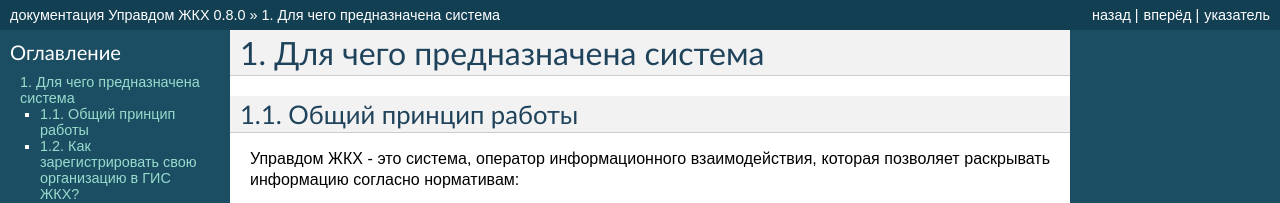
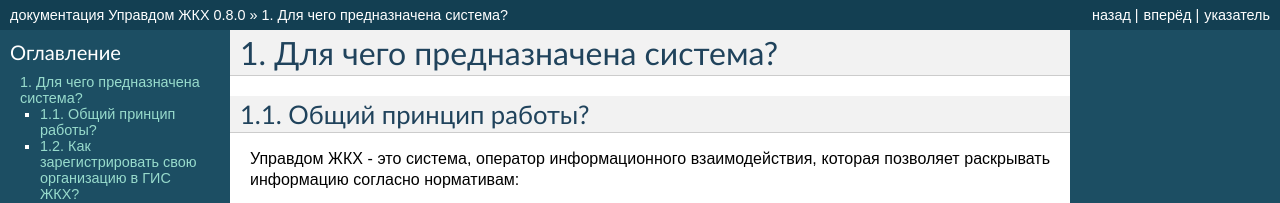
Before and after one commit to UpravdomGKH/UpravdomGKH.readthedocs.org, a Sphinx documentation site: the page built from docs/source/01-beginning-of-work/index.rst, in a window 1280 px wide and 900 px high. Shown: the top 203 px of the window. Built offline with Sphinx 7.4.7, drawn with Linux system fonts in a browser that asks for light colours; some of the changed text lies outside the part shown.

Commit message:
Обновление раздел 1

```diff
--- a/docs/source/01-beginning-of-work/1.1.rst
+++ b/docs/source/01-beginning-of-work/1.1.rst
@@ -1,4 +1,4 @@
-Общий принцип работы
+Общий принцип работы?
 --------------
 
 Управдом ЖКХ - это система, оператор информационного взаимодействия, которая позволяет раскрывать информацию согласно нормативам:
--- a/docs/source/01-beginning-of-work/index.rst
+++ b/docs/source/01-beginning-of-work/index.rst
@@ -1,4 +1,4 @@
-Для чего предназначена система
+Для чего предназначена система?
 =============
 
 .. include:: 1.1.rst
```
